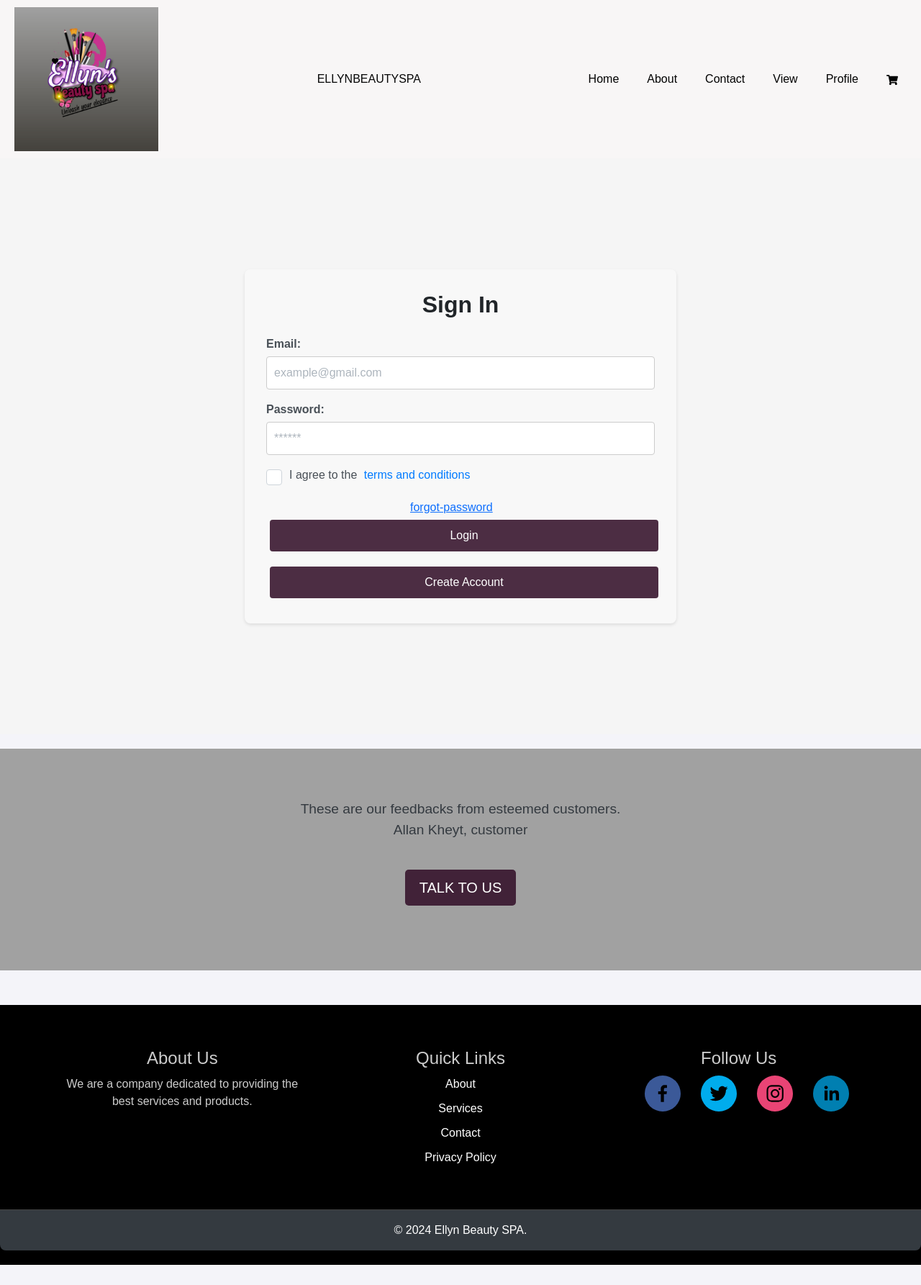
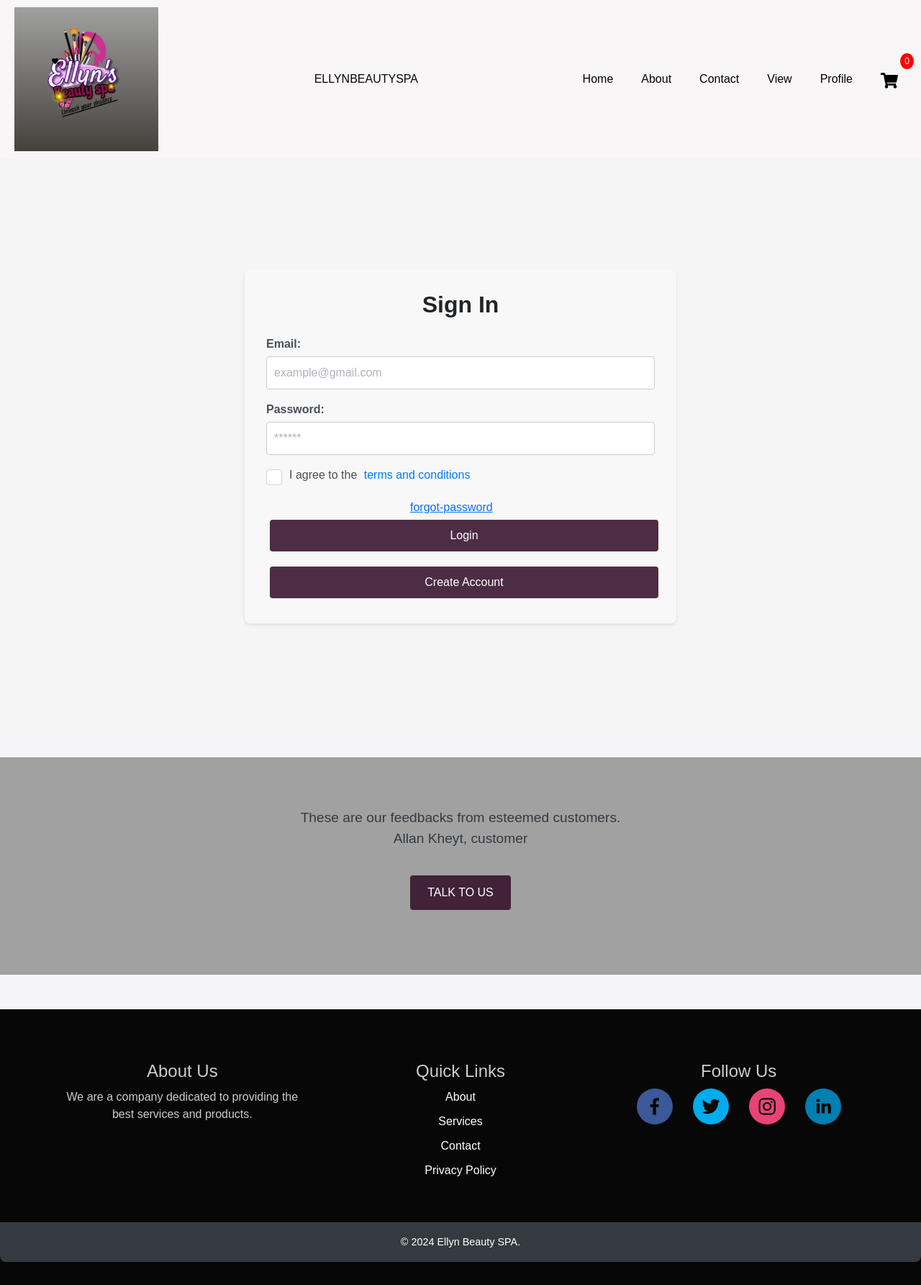
Before and after one commit to ellyn254/maspa_app, a React (Create React App) app: page / in a window 1280 px wide. Shown: the whole page at 72% size. Before the commit the page ends 1757 px from the top, so only its background shows below. Built offline with nearby package versions, Linux system fonts and the light colour scheme; no server answers.

Commit message:
improve cart functionality and services offered

```diff
--- a/src/App.js
+++ b/src/App.js
@@ -1,3 +1,4 @@
+import React, { useRef, useState, useEffect } from "react";
 import "./App.css";
 import "./Navbar.css";
 import { BrowserRouter, Routes, Route, Link } from "react-router-dom";
@@ -5,7 +6,6 @@ import Signup from "./Signup";
 import Home from "./Home";
 import Signin from "./Signin";
 import Contact from "./Contact";
-import { useRef, useState, useEffect } from "react";
 import { FaBars, FaTimes, FaShoppingCart } from "react-icons/fa";
 import Image from "./images/logo.jpg";
 import User from "./User";
@@ -21,6 +21,7 @@ function App() {
   const navRef = useRef();
   const [data, setData] = useState([]);
   const [cart, setCart] = useState([]);
+  const [cartCount, setCartCount] = useState(0);
   const [profileDropdownOpen, setProfileDropdownOpen] = useState(false);
   const [viewDropdownOpen, setViewDropdownOpen] = useState(false);
 
@@ -45,17 +46,30 @@ function App() {
       .catch((error) => {
         console.error(error);
       });
+
+    // Load cart from localStorage when the component mounts
+    const savedCart = JSON.parse(localStorage.getItem("cart"));
+    if (savedCart) {
+      setCart(savedCart);
+      setCartCount(savedCart.length);
+    }
   }, []);
 
+  useEffect(() => {
+    // Update localStorage whenever the cart changes
+    localStorage.setItem("cart", JSON.stringify(cart));
+    setCartCount(cart.length);
+  }, [cart]);
+
   const addToCart = (product) => {
-    setCart([...cart, product]);
+    const newCart = [...cart, product];
+    setCart(newCart);
   };
+
   const removeFromCart = (index) => {
-    const newCart = [...cart];
-    newCart.splice(index, 1);
-    alert("You sure you want to delete the item");
+    const newCart = cart.filter((_, i) => i !== index);
     setCart(newCart);
-    alert("item deleted succesfully");
+    alert("Item deleted successfully");
   };
 
   const pay = () => {
@@ -74,7 +88,7 @@ function App() {
     // Add more products as needed
   ];
 
-  // function to perform logout action
+  // Function to perform logout action
   const handleLogout = () => {
     // Logic to end the session
     console.log("Session ended");
@@ -112,6 +126,7 @@ function App() {
           </div>
           <Link to="/cart" className="cart-icon">
             <FaShoppingCart />
+            <span className="cart-count">{cartCount}</span>
           </Link>
           <button className="nav-btn nav-close-btn" onClick={showNavbar}>
             <FaTimes />
--- a/src/Navbar.css
+++ b/src/Navbar.css
@@ -82,6 +82,22 @@ nav a:hover,
 	text-decoration: none;
 }
 
+.cart-icon {
+	position: relative;
+	font-size: 24px;
+	cursor: pointer;
+}
+
+.cart-count {
+	position: absolute;
+	top: -10px;
+	right: -10px;
+	background-color: red;
+	color: white;
+	border-radius: 50%;
+	padding: 2px 6px;
+	font-size: 12px;
+}
 .dropdown-menu a:hover {
 	background-color: #685e5e;
 }
--- a/src/cart.css
+++ b/src/cart.css
@@ -1,220 +1,199 @@
-/* General Styles */
-.cart {
-  padding: 20px;
-  background-color: #f9f9f9;
-  border-radius: 10px;
-  box-shadow: 0 0 10px rgba(0, 0, 0, 0.1);
-  display: flex;
-  flex-direction: column;
-  align-items: center;
+/* cart.css */
+
+/* Global Styles */
+body {
+	font-family: Arial, sans-serif;
+	margin: 0;
+	padding: 0;
+	box-sizing: border-box;
 }
 
-.cart h2 {
+/* Cart Styles */
+.cart {
+	max-width: 1200px;
+	margin: 0 auto;
+	padding: 20px;
+}
+.shop {
+	display: flex;
+	color: #331029de;
 	text-align: center;
-  margin-bottom: 20px;
-  color: #333;
+	text-decoration: none;
+	font-size: 18px;
+	margin-left: 550px;
+}
+.shop:hover {
+	color: #7e3268de;
+}
+
+h2 {
+	text-align: center;
 }
 
 .empty-cart {
 	text-align: center;
-  color: #999;
+	font-size: 1.2em;
 }
 
 .cart-list {
-  list-style: none;
+	list-style-type: none;
 	padding: 0;
-  margin: 0;
-  width: 100%;
-  max-width: 600px;
 }
 
 .cart-item {
 	display: flex;
+	flex-direction: column;
 	align-items: center;
-  justify-content: space-between;
-  background-color: #fff;
-  margin-bottom: 15px;
+	border: 1px solid #ddd;
+	border-radius: 8px;
 	padding: 10px;
-  border-radius: 10px;
-  box-shadow: 0 0 5px rgba(0, 0, 0, 0.1);
-  transition: transform 0.3s;
-}
-
-.cart-item:hover {
-  transform: scale(1.02);
+	margin: 10px 0;
+	background-color: #f9f9f9;
 }
 
 .cart-item-image {
-  width: 80px;
-  height: 80px;
-  object-fit: cover;
-  border-radius: 10px;
-  margin-right: 15px;
+	max-width: 100%;
+	height: auto;
+	border-radius: 8px;
 }
 
 .cart-item-details {
-  display: flex;
-  flex-direction: column;
-  align-items: flex-start;
-  flex-grow: 1;
+	text-align: center;
 }
 
-.cart-item-name {
-  font-size: 1.2em;
-  font-weight: bold;
-  margin-bottom: 5px;
-  color: #333;
+.cart-item-name,
+.cart-item-description,
+.cart-item-price {
+	margin: 25px 0;
 }
 
-.cart-item-description {
-  font-size: 0.9em;
-  color: #666;
+.remove-button {
+	padding: 8px 16px;
+	background-color: #e74c3c;
+	color: #fff;
+	border: none;
+	border-radius: 4px;
+	cursor: pointer;
+	margin-top: 10px;
+}
+
+.pay-button {
+	display: block;
+	width: 25%;
+	padding: 10px;
+	background-color: #27ae60;
+	color: #fff;
+	border: none;
+	border-radius: 4px;
+	cursor: pointer;
+	font-size: 1.2em;
+	margin-top: 20px;
+}
+
+.lowerdiv {
+	text-align: center;
+	margin: 20px 0;
+}
+
+.lowerdiv .text {
 	margin-bottom: 10px;
 }
 
-.cart-item-price {
-  font-size: 1em;
-  font-weight: bold;
-  color: #007bff;
+.lowerdiv .div .button {
+	display: inline-block;
+	padding: 10px 20px;
+	background-color: #331029de;
+	color: #fff;
+	text-decoration: none;
+	border-radius: 4px;
 }
 
-.remove-button {
-  background-color: #ff4d4d;
-  color: white;
-  border: none;
-  border-radius: 5px;
-  padding: 5px 10px;
-  cursor: pointer;
-  margin-top: 10px;
-  transition: background-color 0.3s;
-}
-
-.remove-button:hover {
-  background-color: #ff1a1a;
-}
-
-.pay-button {
-  background-color: #28a745;
-  color: white;
-  border: none;
-  border-radius: 5px;
-  padding: 10px 20px;
-  cursor: pointer;
-  margin-top: 20px;
-  font-size: 1.2em;
-  transition: background-color 0.3s;
-}
-
-.pay-button:hover {
-  background-color: #218838;
-}
-
-/* Footer.css */
+/* Footer Styles */
 .footer {
-  background: #000000;
+	background-color: #333;
 	color: #fff;
 	padding: 20px 0;
-  position: relative;
-  bottom: 0;
-  width: 100%;
 }
 
 .footer-content {
+	max-width: 1200px;
+	margin: 0 auto;
 	display: flex;
-  justify-content: space-around;
-  align-items: flex-start;
-  padding: 20px;
+	flex-wrap: wrap;
+	justify-content: space-between;
 }
 
 .footer-section {
 	flex: 1;
-  padding: 10px 20px;
+	min-width: 200px;
+	margin: 10px;
 }
 
 .footer-section h3 {
 	margin-bottom: 10px;
-  color: #ccc;
 }
 
 .footer-section p,
-.footer-section ul,
-.footer-section a {
-  color: #ccc;
-  text-decoration: none;
-  margin: 5px 0;
+.footer-section ul {
+	margin: 0;
+	padding: 0;
+	list-style: none;
 }
 
-.footer-section ul {
-  list-style-type: none;
+.footer-section ul li {
+	margin-bottom: 10px;
 }
 
-.footer-section a:hover {
+.footer-section ul li a {
 	color: #fff;
+	text-decoration: none;
+}
+
+.footer-section ul li a:hover {
+	text-decoration: underline;
 }
 
 .social-icons {
 	display: flex;
-  justify-content: flex-end;
 }
 
-.social-icons a {
+.social-icons .social-icon {
 	margin-right: 10px;
-  font-size: 20px;
-  color: #ccc;
-  text-decoration: none;
-}
-
-.social-icons a:hover {
-  color: #fff;
 }
 
 .footer-bottom {
 	text-align: center;
-  padding: 10px 0;
-  border-top: 1px solid #444;
+	margin-top: 20px;
 }
 
 /* Responsive Styles */
-@media (max-width: 768px) {
+@media (min-width: 768px) {
 	.cart-item {
-    flex-direction: column;
-    align-items: center;
-    text-align: center;
+		flex-direction: row;
+		align-items: flex-start;
 	}
 
 	.cart-item-image {
-    width: 100px;
-    height: 100px;
-    margin-right: 0;
-    margin-bottom: 10px;
+		max-width: 150px;
+		margin-right: 20px;
 	}
 
 	.cart-item-details {
-    align-items: center;
+		text-align: left;
 	}
 
 	.remove-button {
-    width: 100%;
-    margin-top: 10px;
+		margin-top: 0;
+	}
+
+	.lowerdiv .div .button {
+		padding: 12px 24px;
+		font-size: 1em;
 	}
 }
 
-@media (max-width: 480px) {
-  .cart {
-    padding: 10px;
-  }
-
-  .cart-item-image {
-    width: 100%;
-    height: auto;
-  }
-
-  .cart-item-details {
-    align-items: center;
-  }
-
-  .remove-button,
-  .pay-button {
-    width: 100%;
+@media (min-width: 992px) {
+	.footer-content {
+		flex-wrap: nowrap;
 	}
 }
--- a/src/home.css
+++ b/src/home.css
@@ -1,43 +1,33 @@
-/* &&&&&&&&&&&&&&&&&&&&&&&&&&&&&&&&&&&&&&&&&&&&&&&&&&&&&&&&&&&&&&&&&&&&&&&&&&&&&&&&&&&&&&&&&&&&&&&&&&&&&&&&&&&&&&&&&&&&&&&&&&&&&&&&&&&&& */
+/* home.css */
 
-body {
+/* Basic Reset */
+* {
 	margin: 0;
-  font-family: Arial, sans-serif;
+	padding: 0;
+	box-sizing: border-box;
 }
 
-.container {
-  display: flex;
-  margin-bottom: auto;
-  margin-top: 50px;
-  justify-content: center;
-  align-items: center;
-  background-color: #f8f9fa;
+/* App container */
+.App {
+	padding: 20px;
 }
-.products-card {
-  padding: 2rem;
-  margin-top: 50px;
-  margin-bottom: 100px;
-  width: 100%;
-  max-width: 1500px;
-  border-radius: 0.5rem;
-  background-color: #ffffff;
-  box-shadow: 0 0.125rem 0.25rem rgba(0, 0, 0, 0.075);
-}
+
+/* Products Grid */
 .products {
 	display: flex;
 	flex-wrap: wrap;
-  justify-content: space-evenly;
+	gap: 20px;
+	justify-content: center;
 }
 
 .products > div {
-  flex: 1 1 150px;
-  box-sizing: border-box;
-  margin: 10px;
+	border: 1px solid #ddd;
+	border-radius: 8px;
 	padding: 10px;
-  border: 1px solid #352c2c;
-  border-radius: 8px;
 	text-align: center;
-  background-color: #f9f9f9;
+	width: 100%;
+	max-width: 300px;
+	box-shadow: 0 4px 8px rgba(0, 0, 0, 0.1);
 }
 
 .img {
@@ -46,23 +36,47 @@ body {
 	border-radius: 8px;
 }
 
-.btn-cart {
+button {
 	padding: 10px 20px;
 	margin-top: 10px;
 	border: none;
 	border-radius: 4px;
 	background-color: #331029de;
-  color: #fff;
+	color: white;
 	cursor: pointer;
 }
 
-.btn-cart:hover {
-  background-color: #e7ecf1;
+button:hover {
+	background-color: #331029de;
 }
 
+/* Lower div */
+.lowerdiv {
+	padding: 20px;
+	text-align: center;
+}
+
+.text {
+	font-size: 18px;
+	margin-bottom: 20px;
+}
+
+.button {
+	display: inline-block;
+	padding: 10px 20px;
+	background-color: #331029de;
+	color: white;
+	text-decoration: none;
+	border-radius: 4px;
+}
+
+.button:hover {
+	background-color: #331029de;
+}
+
+/* Footer */
 .footer {
-  background-color: #333;
-  color: #fff;
+	background-color: #f1f1f1;
 	padding: 20px 0;
 }
 
@@ -70,30 +84,29 @@ body {
 	display: flex;
 	flex-wrap: wrap;
 	justify-content: space-between;
-  padding: 20px;
+	padding: 0 20px;
 }
 
 .footer-section {
-  flex: 1 1 200px;
+	flex: 1 1 300px;
 	margin: 10px;
 }
 
 .footer-section h3 {
-  margin-top: 0;
+	margin-bottom: 10px;
 }
 
 .footer-section ul {
-  list-style: none;
-  padding: 0;
+	list-style-type: none;
 }
 
 .footer-section ul li {
-  margin-bottom: 10px;
+	margin-bottom: 5px;
 }
 
 .footer-section ul li a {
-  color: #fff;
 	text-decoration: none;
+	color: #007bff;
 }
 
 .footer-section ul li a:hover {
@@ -102,32 +115,24 @@ body {
 
 .social-icons {
 	display: flex;
-  justify-content: space-evenly;
+	gap: 10px;
 }
 
 .footer-bottom {
 	text-align: center;
-  padding: 10px 0;
-  border-top: 1px solid #444;
+	padding: 10px;
+	background-color: #e9e9e9;
 }
 
+/* Responsive Design */
 @media (max-width: 768px) {
+	.products {
+		flex-direction: column;
+		align-items: center;
+	}
+
 	.footer-content {
 		flex-direction: column;
 		align-items: center;
 	}
-
-  .footer-section {
-    margin: 10px 0;
 }
-
-  .products {
-    justify-content: space-around;
-    flex-direction: row;
-  }
-
-  .products > div {
-    flex: 1 1 100%;
-    max-width: 400px;
-  }
-}
--- /dev/null
+++ b/src/service.css
@@ -0,0 +1,115 @@
+.image {
+	width: 100%;
+	margin-top: 50px;
+	height: auto;
+	margin-bottom: 16px;
+	display: flex;
+	padding: 0px;
+}
+.body {
+	width: auto;
+	border: none;
+}
+.bookbutton {
+	width: 100%;
+	background-color: #331029de;
+	color: white;
+}
+/* General Styles */
+body {
+	font-family: Arial, sans-serif;
+}
+
+/* Card Styles */
+.card {
+	transition: transform 0.3s;
+}
+
+.card:hover {
+	transform: scale(1.05);
+}
+
+.image {
+	width: 100%;
+	height: auto;
+}
+
+/* Modal Styles */
+.modal-content {
+	padding: 2rem;
+}
+
+
+.bookbutton:hover {
+	background-color: #773965de;
+}
+
+/* Lower Div Styles */
+.lowerdiv {
+	text-align: center;
+	margin: 2rem 0;
+}
+
+.lowerdiv .text {
+	font-size: 1.2rem;
+}
+
+.lowerdiv .div {
+	margin-top: 1rem;
+}
+
+.lowerdiv .button {
+	background-color: #007bff;
+	color: white;
+	padding: 0.5rem 1rem;
+	text-decoration: none;
+	border-radius: 5px;
+}
+
+.lowerdiv .button:hover {
+	background-color: #0056b3;
+}
+
+/* Footer Styles */
+.footer {
+	background-color: #080707;
+	padding: 2rem 0;
+	text-align: center;
+}
+
+.footer-content {
+	display: flex;
+	justify-content: space-around;
+	flex-wrap: wrap;
+}
+
+.footer-section {
+	margin: 1rem;
+	flex: 1;
+	min-width: 200px;
+}
+
+.footer-bottom {
+	margin-top: 1rem;
+	font-size: 0.9rem;
+	color: #666;
+}
+
+/* Social Icons */
+.social-icons {
+	display: flex;
+	justify-content: center;
+	gap: 1rem;
+}
+
+/* Responsive Styles */
+@media (max-width: 767px) {
+	.card {
+		margin-bottom: 1rem;
+	}
+
+	.footer-content {
+		flex-direction: column;
+		text-align: left;
+	}
+}
```
Also changed, not shown: src/Cart.jsx (+28 -4 lines), src/Home.jsx (+6 -1 lines), src/Service.jsx (+10 -8 lines), src/signup.css (+6 -6 lines), src/assets/manicure.jpg (added), src/assets/pedicure.jpg (added). Lines whose indentation alone changed are shown as unchanged.
